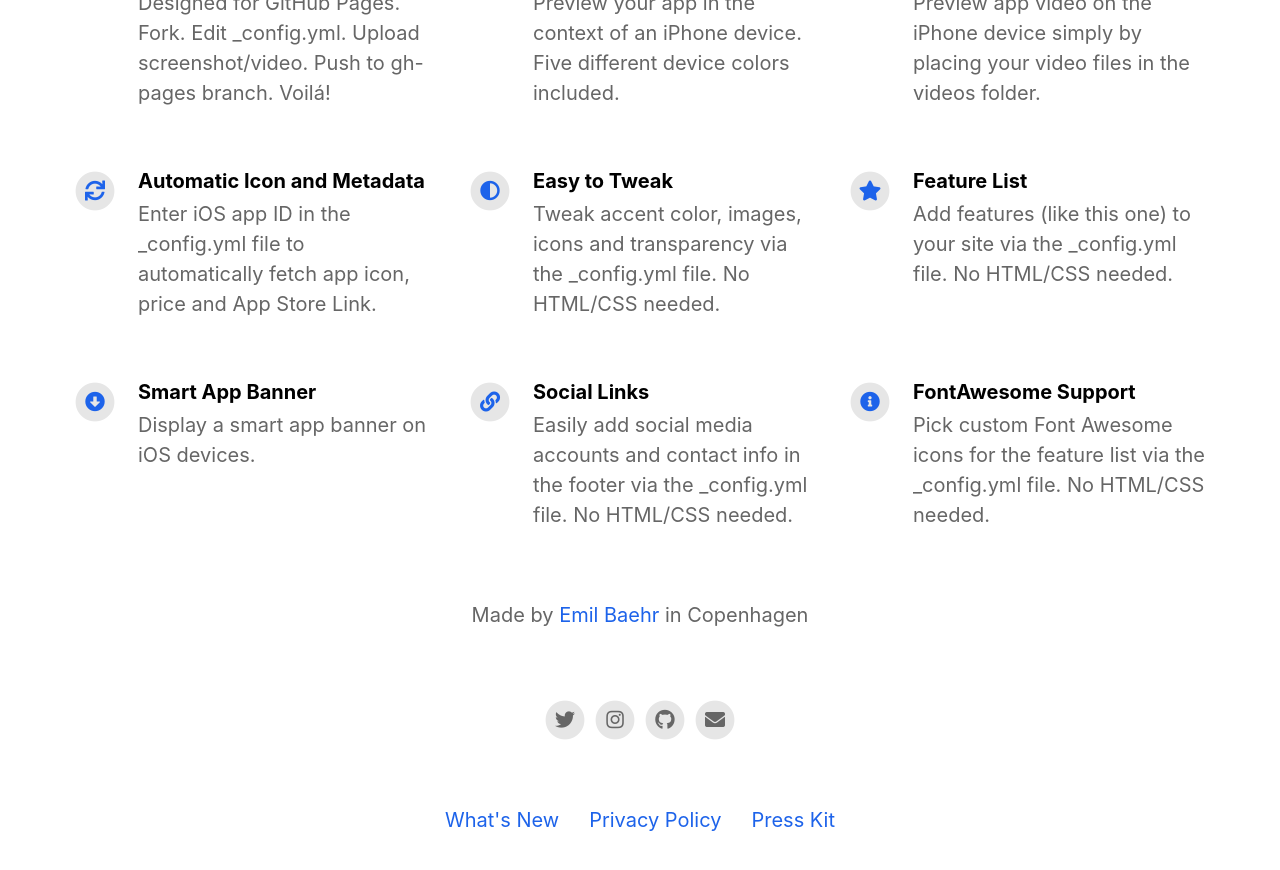
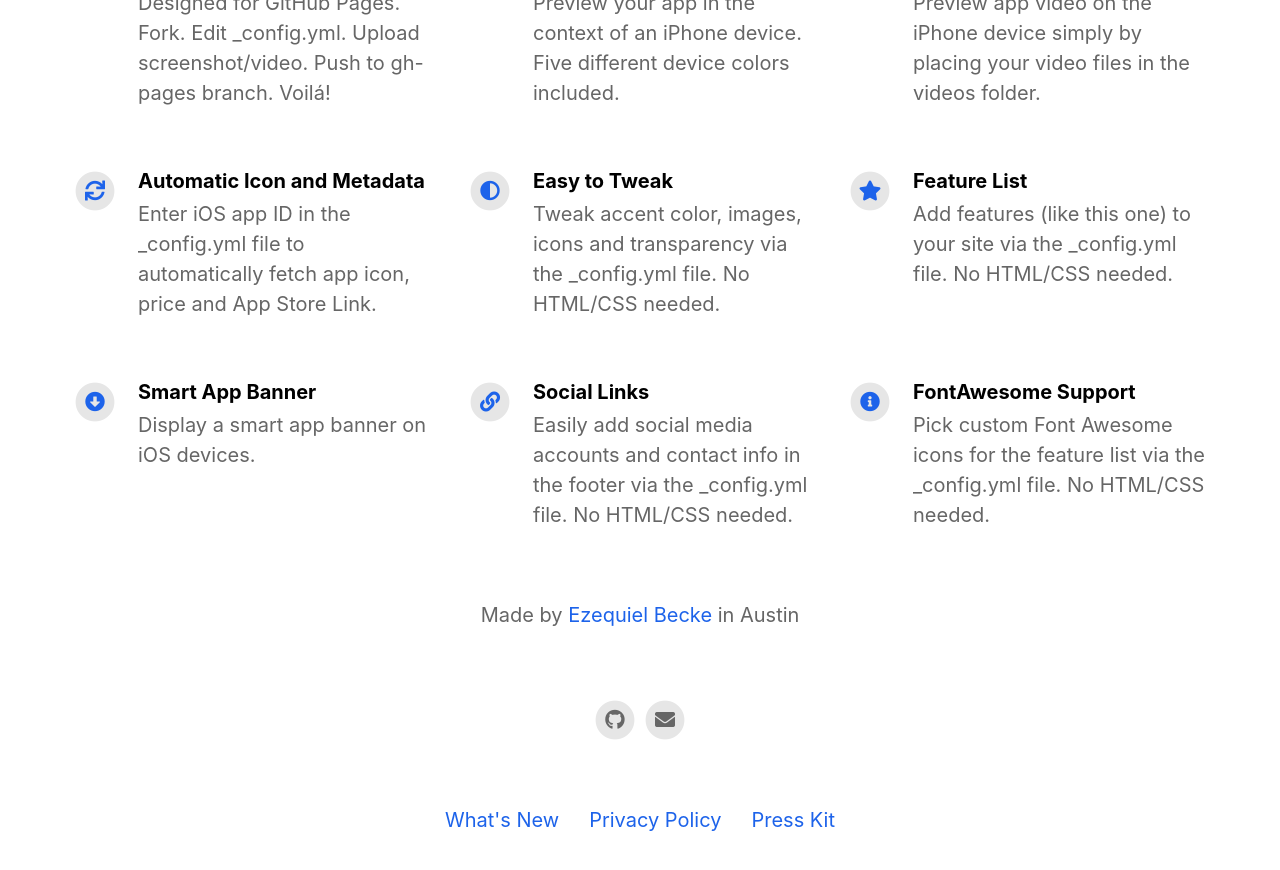
Before and after one commit to ezebecke/NailKeeper-page, a Jekyll site: the page built from index.html, in a window 1280 px wide and 900 px high, scrolled down 1124 px. Shown: the top 870 px of the window. Built offline with Jekyll 4.4.1, drawn with Linux system fonts in a browser that asks for light colours; nearby versions of some CDN libraries.

Commit message:
Update info

```diff
--- a/_config.yml
+++ b/_config.yml
@@ -6,7 +6,7 @@ ios_app_id                                : 1579004361
 ios_app_country                           : us                                        # Required outside USA. Enter 2 letter country code as in https://en.wikipedia.org/wiki/ISO_3166-1_alpha-2
 
 appstore_link                             :                                           # Automatically populates if not set and if iOS app ID is set. Otherwise enter manually.
-playstore_link                            : https://play.google.com/store/apps/details?id=com.ezebeck.devquizz                                           # Enter Google Play Store URL.
+playstore_link                            :                                            # Enter Google Play Store URL.
 presskit_download_link                    : https://emilbaehr.com                                          # Enter a link to downloadable file or (e.g. public Dropbox link to a .zip file).
                                                                                       # Or upload your press kit file to assets and set path accordingly (e.g. "assets/your_press_kit.zip").
 
@@ -20,14 +20,14 @@ enable_smart_app_banner                   : true
 
 
 # Information About Yourself
-your_name                                 : Emil Baehr
-your_link                                 : https://emilbaehr.com
-your_city                                 : Copenhagen
-email_address                             : emil.baehr@gmail.com
+your_name                                 : Ezequiel Becke
+your_link                                 : https://ezebecke.github.io/
+your_city                                 : Austin
+email_address                             : ezequiel.becke@gmail.com
 facebook_username                         :
-instagram_username                        : ebaehr
-twitter_username                          : ebaehr
-github_username                           : emilbaehr
+instagram_username                        :
+twitter_username                          :
+github_username                           : ezebecke
 youtube_username                          :
 
 
```
